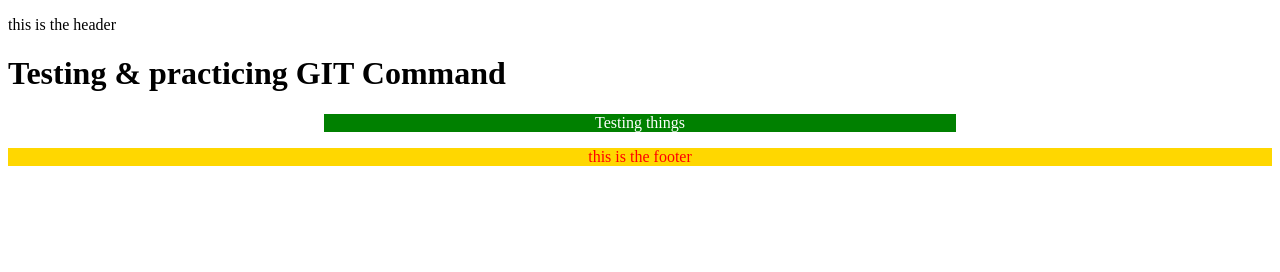
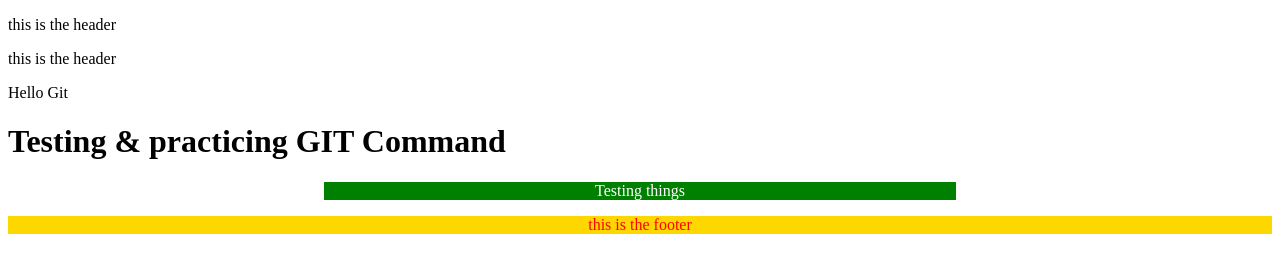
Before and after one commit to Braionic/emekemini.github.io, a plain HTML site: page index.html in a window 1280 px wide. Drawn offline with Linux system fonts and the light colour scheme.

Commit message:
added another line of p tag

```diff
--- a/index.html
+++ b/index.html
@@ -8,6 +8,9 @@
   <div class="header">
 <p> this is the header </p>
   </div>
+  <p> this is the header</p>
+  <p> Hello Git</p>
+    </div>
 <h1>Testing & practicing GIT Command</h1>
 <div class="main">
 <p>Testing things</p>
```
